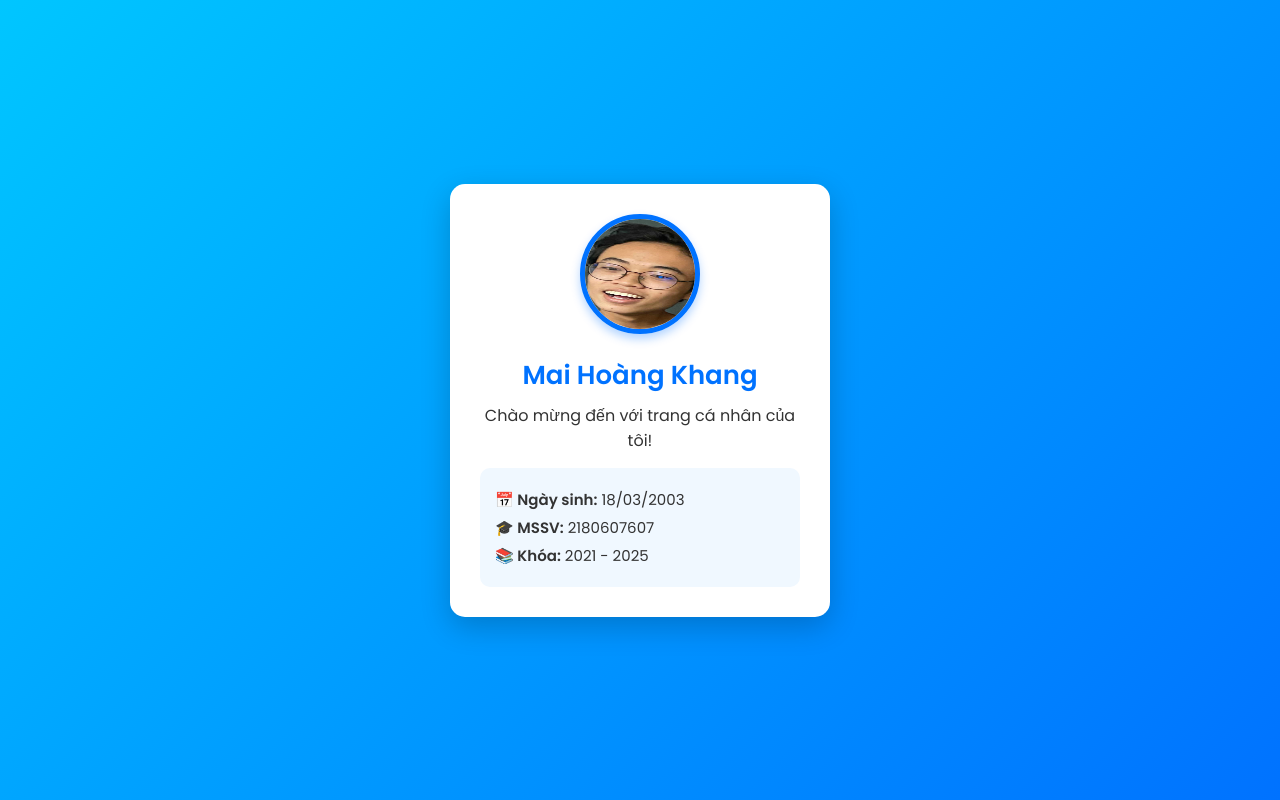
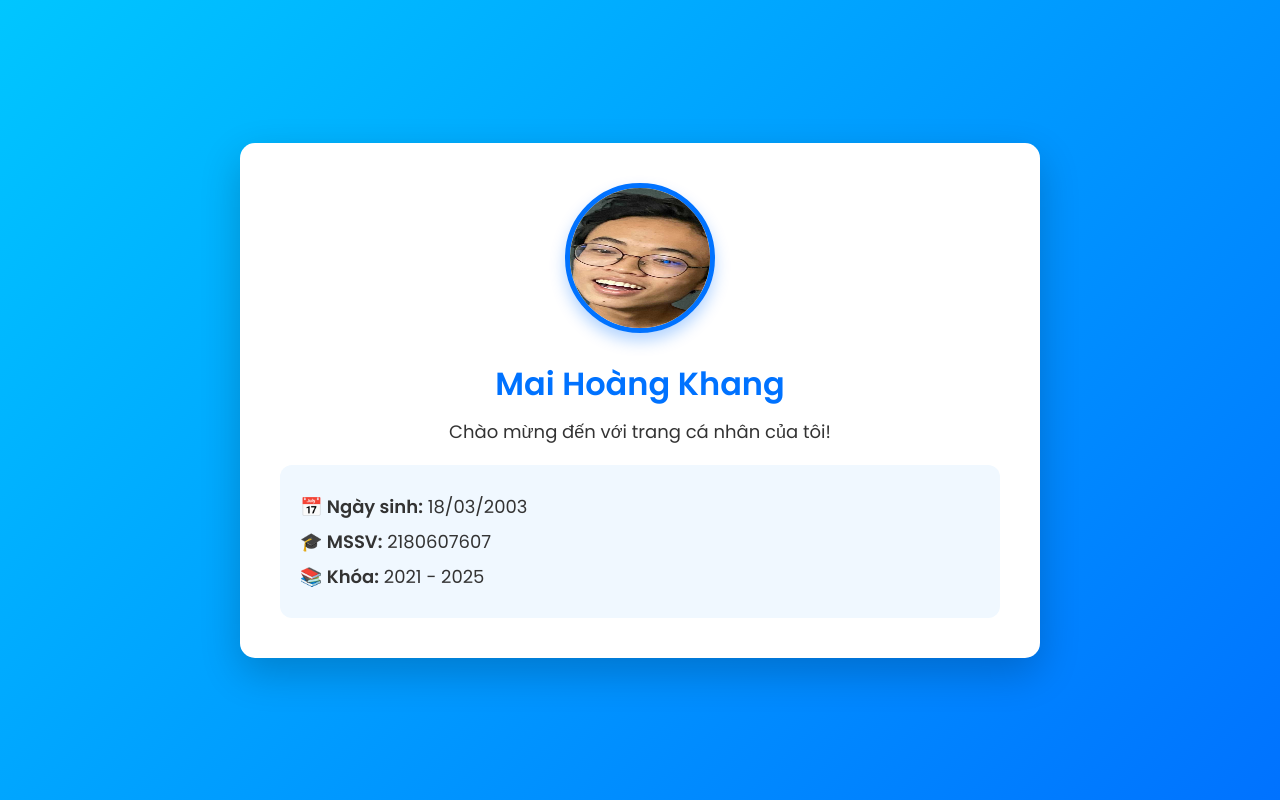
Before and after one commit to HKheng/hoangkhang1803, a plain HTML site: page index.html in a window 1280 px wide. Drawn offline with Linux system fonts and the light colour scheme.

Commit message:
Update index.html

```diff
--- a/index.html
+++ b/index.html
@@ -16,13 +16,12 @@
         font-family: "Poppins", sans-serif;
       }
       body {
+        height: 100vh;
         display: flex;
-        height: 100vh;
         justify-content: center;
         align-items: center;
         background: linear-gradient(135deg, #00c6ff, #0072ff);
         animation: fadeIn 1s ease-in-out;
-        padding: 20px;
       }
       @keyframes fadeIn {
         from {
@@ -34,12 +33,12 @@
       }
       .container {
         background: white;
-        padding: 30px;
+        padding: 40px;
         border-radius: 15px;
-        box-shadow: 0px 10px 30px rgba(0, 0, 0, 0.2);
+        box-shadow: 0px 15px 40px rgba(0, 0, 0, 0.2);
         text-align: center;
-        max-width: 380px;
-        width: 100%;
+        width: 90%;
+        max-width: 800px;
         animation: slideUp 0.8s ease-out;
       }
       @keyframes slideUp {
@@ -53,12 +52,12 @@
         }
       }
       .avatar {
-        width: 120px;
-        height: 120px;
+        width: 150px;
+        height: 150px;
         border-radius: 50%;
         border: 5px solid #0072ff;
-        box-shadow: 0 5px 10px rgba(0, 114, 255, 0.3);
-        margin-bottom: 15px;
+        box-shadow: 0 8px 15px rgba(0, 114, 255, 0.3);
+        margin-bottom: 20px;
         transition: 0.3s;
       }
       .avatar:hover {
@@ -66,26 +65,26 @@
       }
       h1 {
         color: #0072ff;
-        margin-bottom: 8px;
-        font-size: 26px;
+        margin-bottom: 10px;
+        font-size: 32px;
         font-weight: 700;
       }
       p {
         color: #333;
-        font-size: 16px;
-        margin-bottom: 12px;
+        font-size: 18px;
+        margin-bottom: 15px;
       }
       .info {
         background: #f0f8ff;
-        padding: 15px;
-        border-radius: 10px;
+        padding: 20px;
+        border-radius: 12px;
         text-align: left;
-        margin-top: 15px;
+        margin-top: 20px;
+        font-size: 18px;
+        font-weight: 500;
       }
       .info p {
-        margin: 5px 0;
-        font-size: 15px;
-        font-weight: 500;
+        margin: 8px 0;
       }
     </style>
   </head>
```
